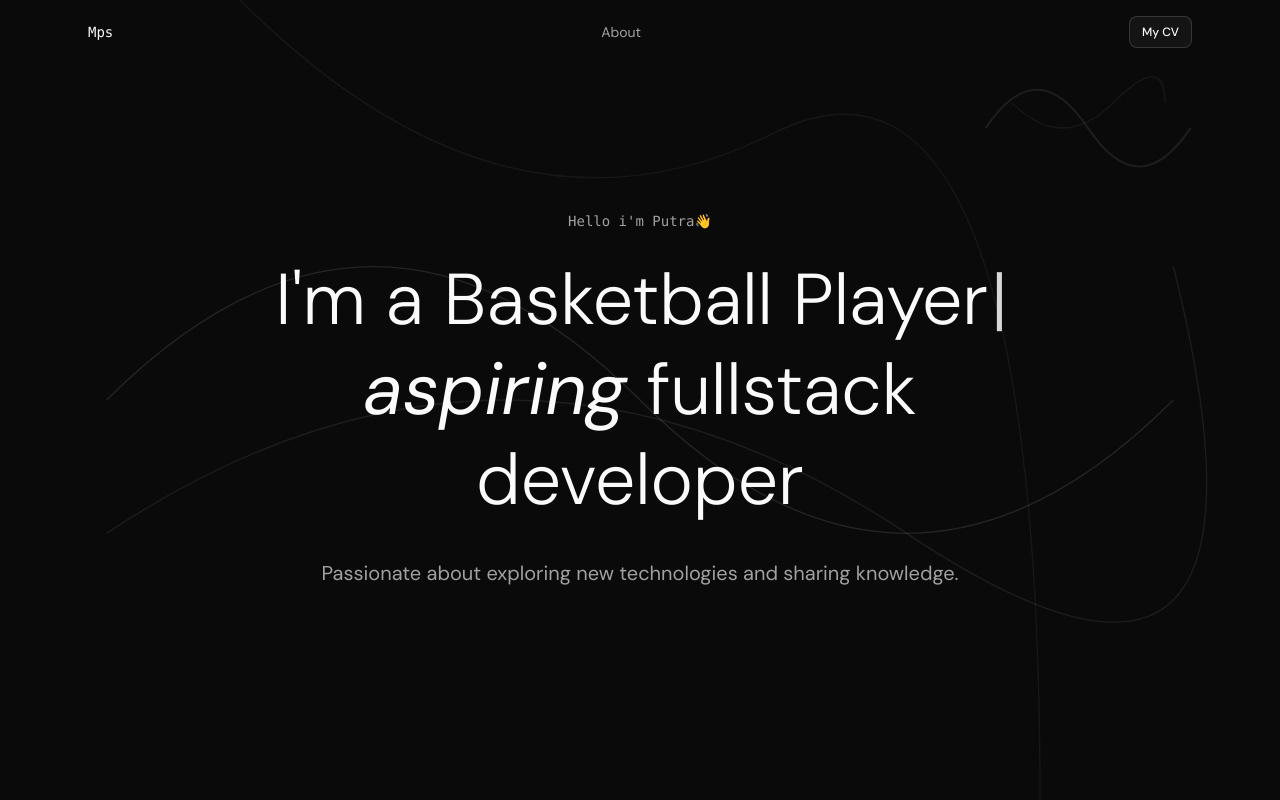
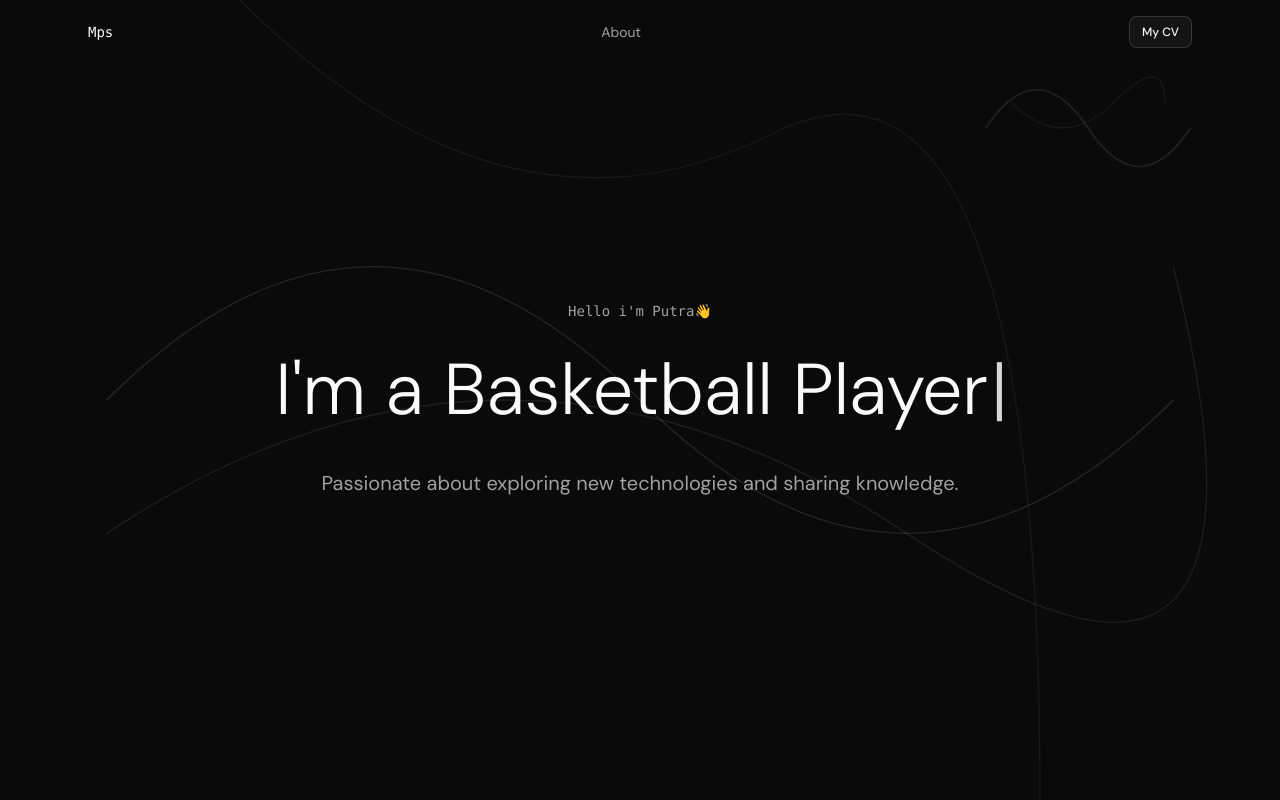
Before and after one commit to mpsalunggg/webku, a React (Vite) app: page / in a window 1280 px wide. Shown: the top 800 px of the page. Built offline with nearby package versions, Linux system fonts and the light colour scheme; no server answers.

Commit message:
chore: comment span aspiring home page

```diff
--- a/src/pages/home/index.tsx
+++ b/src/pages/home/index.tsx
@@ -32,7 +32,7 @@ const Home = () => {
                 delaySpeed={1500}
               />
               <br />
-              <span className="italic font-normal">aspiring</span> fullstack developer
+              {/* <span className="italic font-normal">aspiring</span> fullstack developer */}
             </h1>
             <p className="text-lg md:text-xl text-muted-foreground max-w-2xl mx-auto leading-relaxed">
               Passionate about exploring new technologies and sharing knowledge.
```
